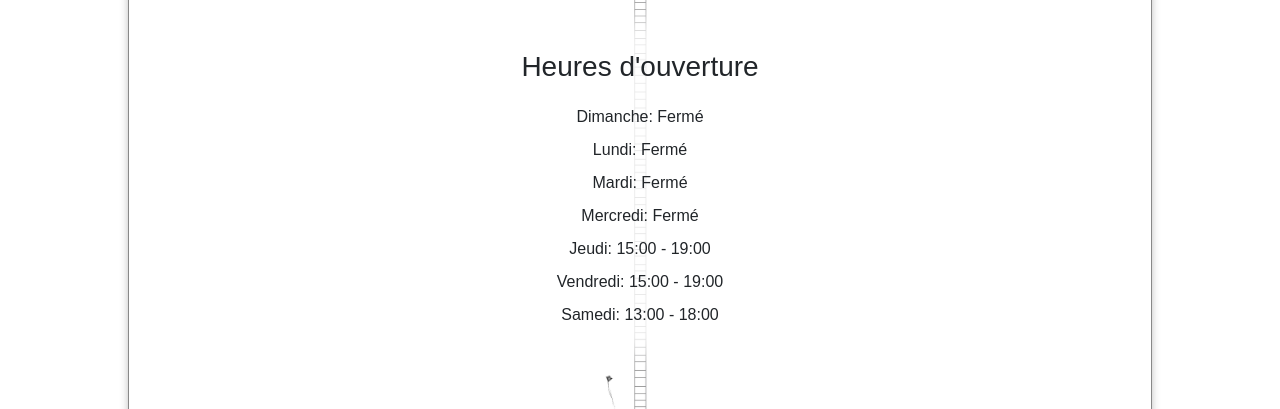
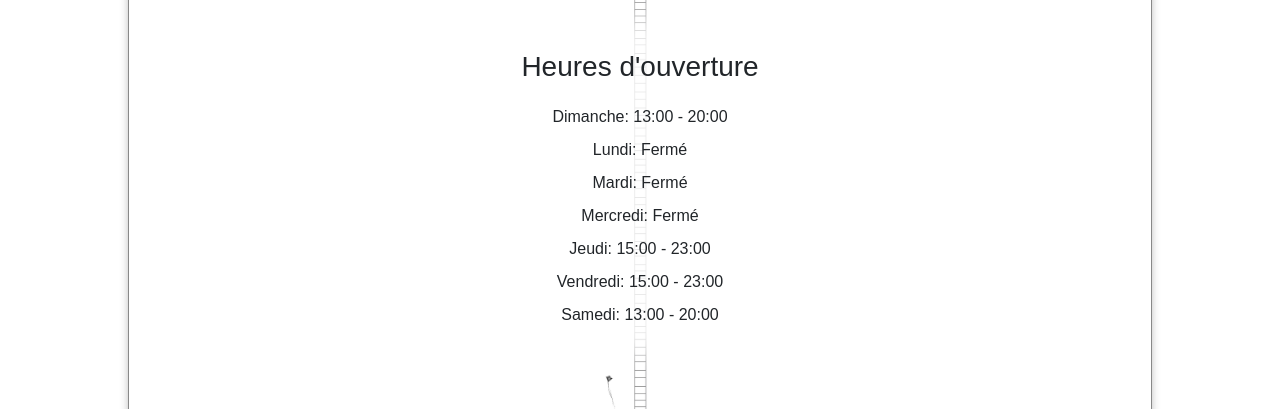
Before and after one commit to bieresilo/silo, a Jekyll site: the page built from index.html, in a window 1280 px wide and 900 px high, scrolled down 3924 px. Shown: the part 152-561 px from the top of the window. Built offline with Jekyll 4.4.1, drawn with Linux system fonts in a browser that asks for light colours; nearby versions of some CDN libraries; some web fonts are replaced.

Commit message:
Update hours.yaml

```diff
--- a/_data/hours.yaml
+++ b/_data/hours.yaml
@@ -1,5 +1,5 @@
 - day: Dimanche
-  hours: Fermé
+  hours: 13:00 - 20:00
 - day: Lundi
   hours: Fermé
 - day: Mardi
@@ -7,8 +7,8 @@
 - day: Mercredi
   hours: Fermé
 - day: Jeudi
-  hours: 15:00 - 19:00
+  hours: 15:00 - 23:00
 - day: Vendredi
-  hours: 15:00 - 19:00
+  hours: 15:00 - 23:00
 - day: Samedi
-  hours: 13:00 - 18:00
+  hours: 13:00 - 20:00
```
